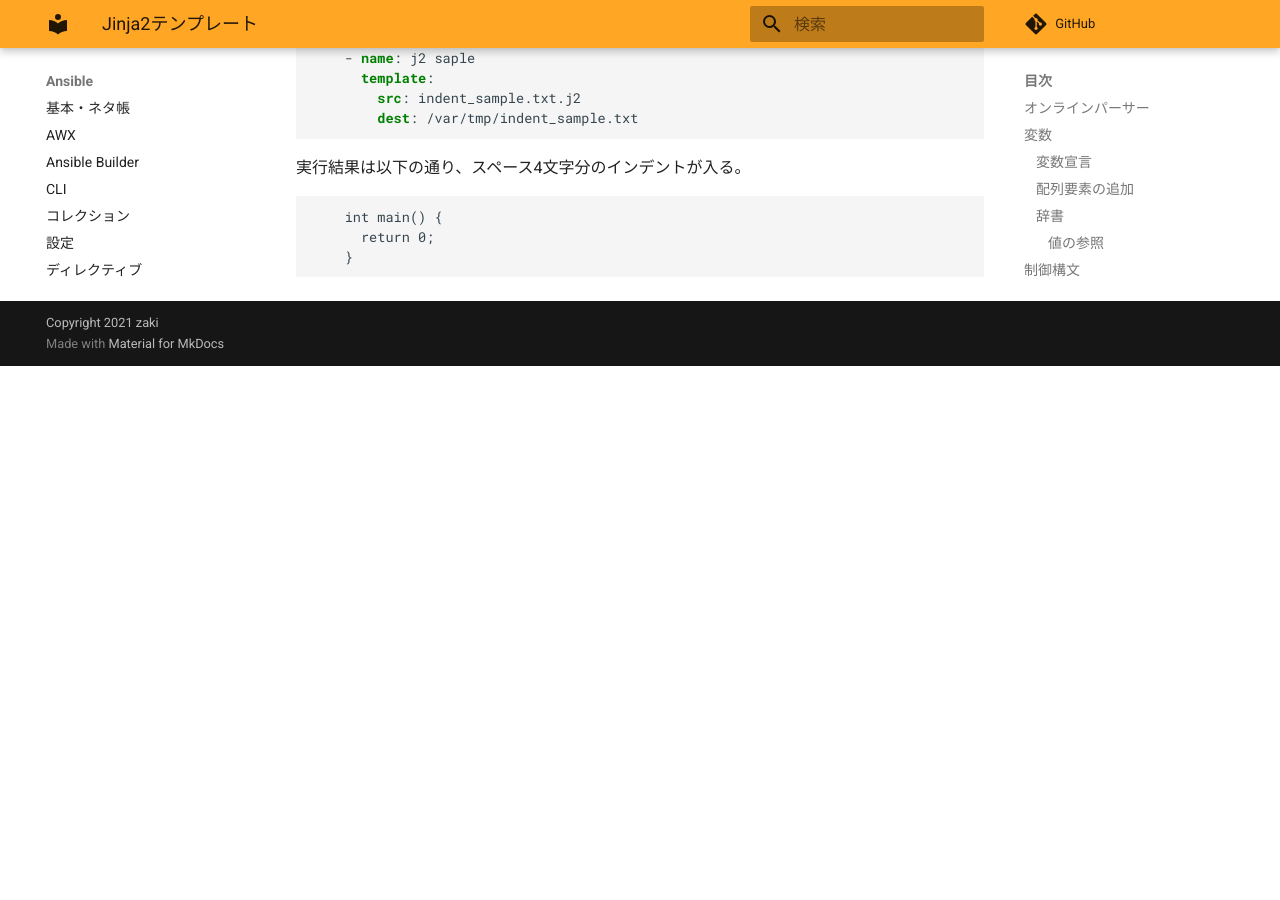
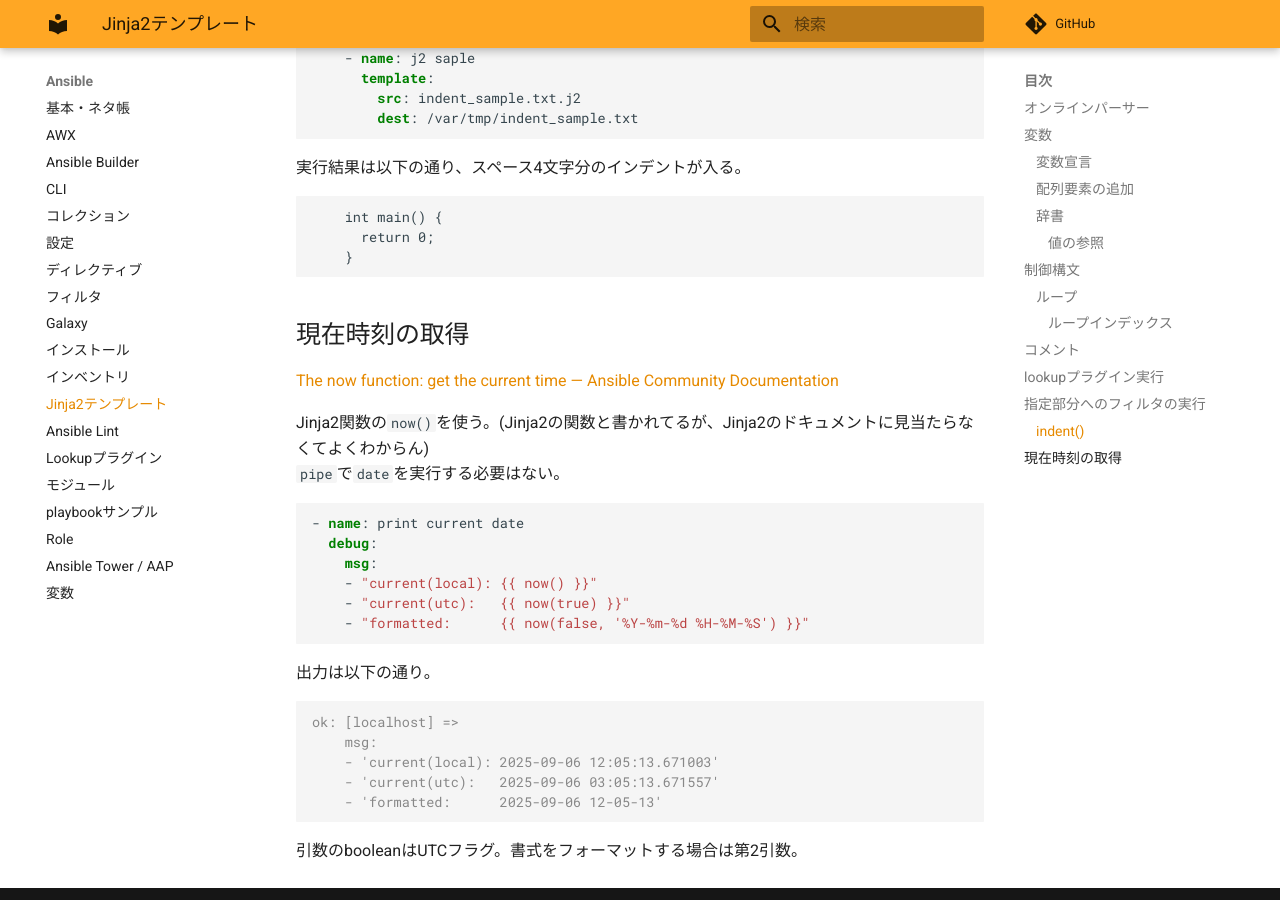
Before and after one commit to zaki-lknr/docs, an MkDocs documentation site: the page built from docs/Ansible/jinja2.md, in a window 1280 px wide and 900 px high, scrolled down 2771 px. Built offline with MkDocs 1.6.1 and Material for MkDocs 9.7.7, drawn with Linux system fonts in a browser that asks for light colours; comment, search, counter and statistics services are not loaded; before the commit the page ends 3137 px from its top, so only the background shows below that.

Commit message:
add: ansible/jinja2: now()

````diff
--- a/docs/Ansible/jinja2.md
+++ b/docs/Ansible/jinja2.md
@@ -134,3 +134,31 @@ playbook等で書くときと同じ要領で記述可能
       return 0;
     }
 ```
+
+## 現在時刻の取得
+
+[The now function: get the current time — Ansible Community Documentation](https://docs.ansible.com/ansible/latest/playbook_guide/playbooks_templating_now.html)
+
+Jinja2関数の`now()`を使う。(Jinja2の関数と書かれてるが、Jinja2のドキュメントに見当たらなくてよくわからん)
+`pipe`で`date`を実行する必要はない。
+
+```yaml
+- name: print current date
+  debug:
+    msg:
+    - "current(local): {{ now() }}"
+    - "current(utc):   {{ now(true) }}"
+    - "formatted:      {{ now(false, '%Y-%m-%d %H-%M-%S') }}"
+```
+
+出力は以下の通り。
+
+```console
+ok: [localhost] =>
+    msg:
+    - 'current(local): 2025-09-06 12:05:13.671003'
+    - 'current(utc):   2025-09-06 03:05:13.671557'
+    - 'formatted:      2025-09-06 12-05-13'
+```
+
+引数のbooleanはUTCフラグ。書式をフォーマットする場合は第2引数。
````
